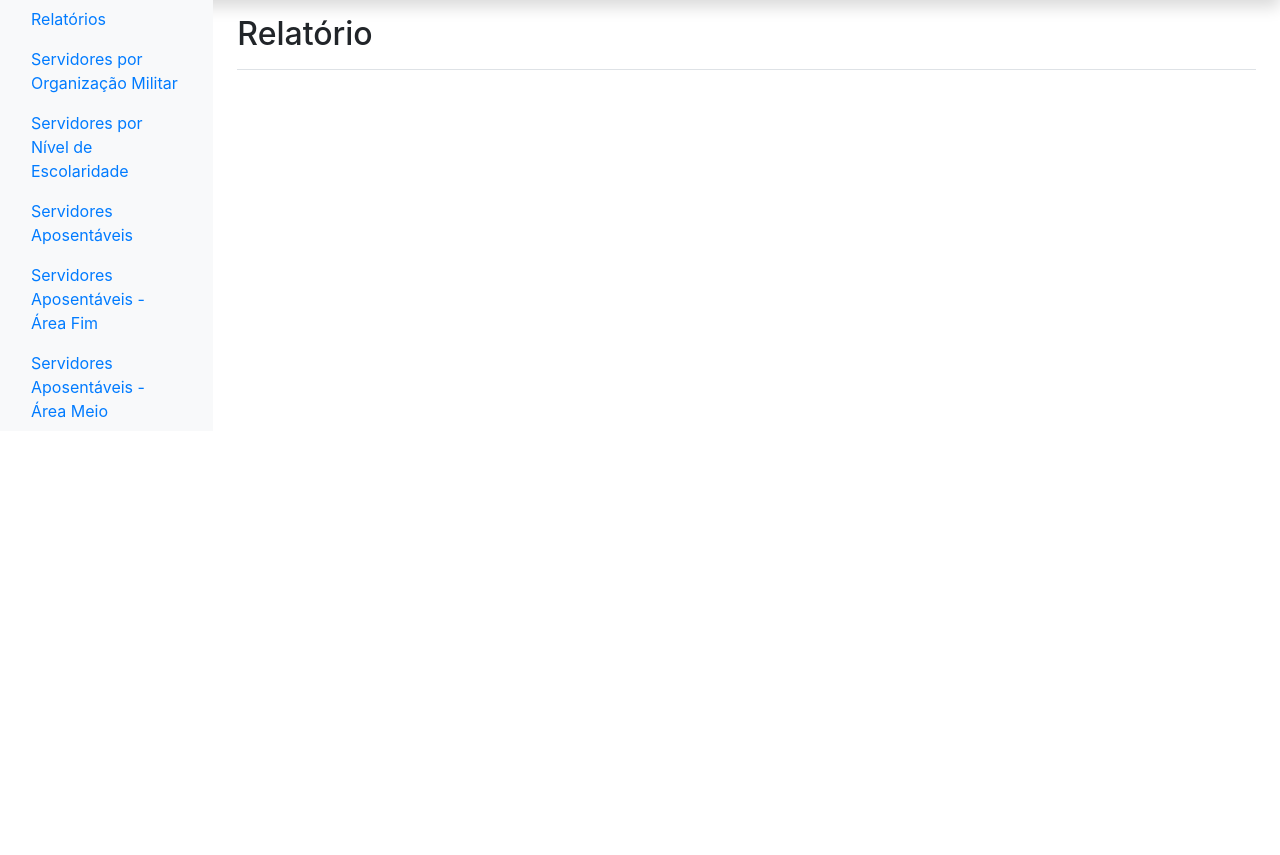
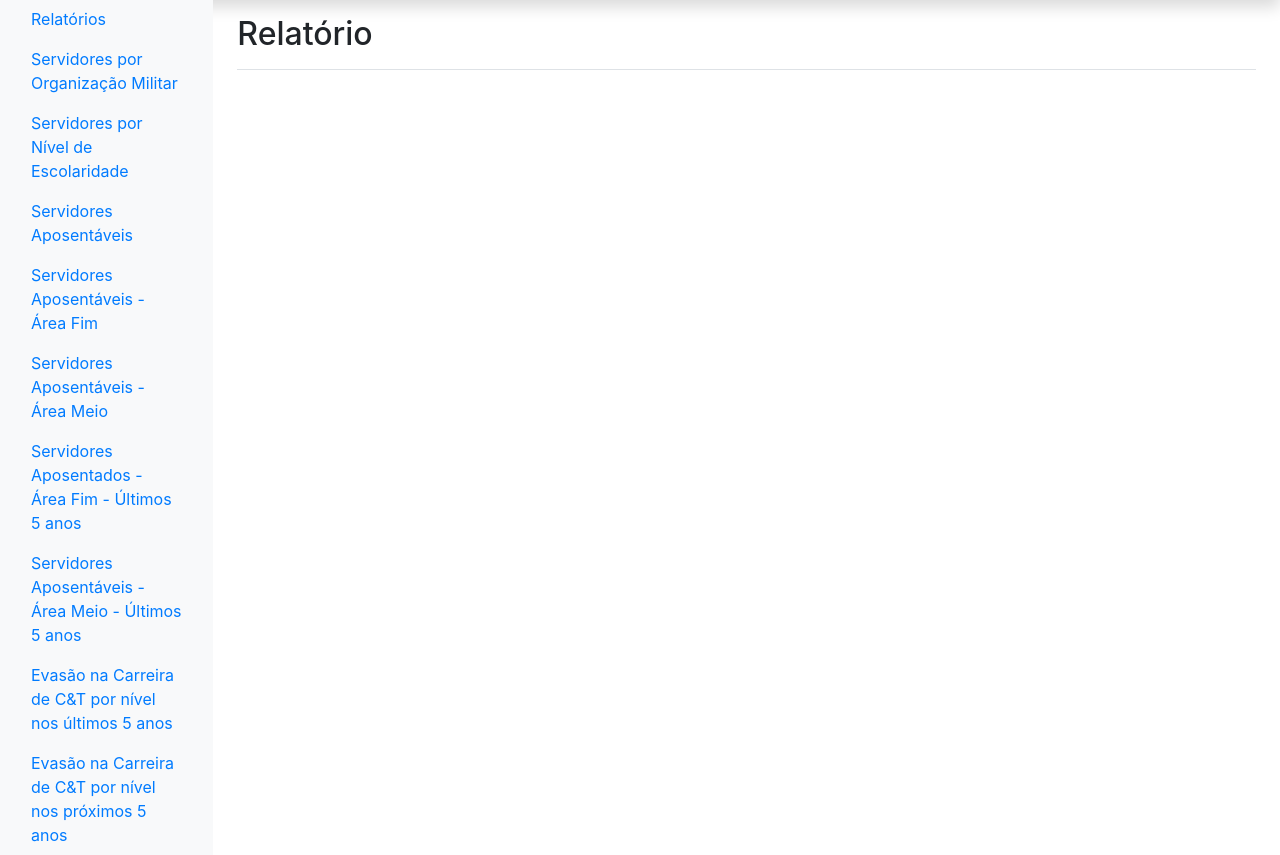
Before and after one commit to aimeemalzac/Cadastro-DCTA, a PHP site: page /curso/dashboard.php in a window 1280 px wide. Shown: the part 41-896 px from the top of the page. Before the commit the page ends 459 px from the top, so only its background shows below. Run offline with PHP 8.4, Linux system fonts and the light colour scheme; the visitor is signed in with stand-in values (Sample User, id 1); data that the repository does not hold is empty.

Commit message:
dashboard.php

```diff
--- a/dashboard.php
+++ b/dashboard.php
@@ -95,6 +95,30 @@ $nivel_usuario = $array['nivel_usuario'];
               Servidores Aposentáveis - Área Meio
             </a>
           </li>
+           <li class="nav-item">
+            <a class="nav-link" href="?pagina=servidoresAposentaveisFim5atras">
+              <span data-feather="users"></span>
+              Servidores Aposentados - Área Fim - Últimos 5 anos
+            </a>
+          </li>
+          <li class="nav-item">
+            <a class="nav-link" href="?pagina=servidoresAposentaveisMeio5atras">
+              <span data-feather="users"></span>
+              Servidores Aposentáveis - Área Meio - Últimos 5 anos
+            </a>
+          </li>
+          <li class="nav-item">
+            <a class="nav-link" href="?pagina=servidoresnivel5atras">
+              <span data-feather="users"></span>
+              Evasão na Carreira de C&T por nível nos últimos 5 anos
+            </a>
+          </li>
+          <li class="nav-item">
+            <a class="nav-link" href="?pagina=servidoresnivel5frente">
+              <span data-feather="users"></span>
+              Evasão na Carreira de C&T por nível nos próximos 5 anos
+            </a>
+          </li>
         </ul>
       </div>
     </nav>
@@ -121,7 +145,6 @@ $nivel_usuario = $array['nivel_usuario'];
             break;
 
 
-
       		case 'servidoresOm':
       			echo '<h2>Servidores por Organização Militar</h2>';
       			include 'dash/graficos/terceiroGrafico.php';
@@ -133,18 +156,39 @@ $nivel_usuario = $array['nivel_usuario'];
       			break;
 
       		case 'servidoresAposentaveis':
-      			echo '<h2>Aposentáveis por ano</h2>';
+      			echo '<h2>Totalidade de aposentáveis por ano</h2>';
             include 'dash/graficos/primeiroGrafico.php';
       			break;
 
           case 'servidoresAposentaveisFim':
-            echo '<h2>Aposentáveis por ano</h2>';
+
             include 'dash/graficos/quartoGrafico.php';
             break;
 
           case 'servidoresAposentaveisMeio':
-            echo '<h2>Aposentáveis por ano</h2>';
+
             include 'dash/graficos/quintoGrafico.php';
+            break;
+
+          case 'servidoresAposentaveisFim5atras':
+
+            include 'dash/graficos/setimoGrafico.php';
+            break;
+
+
+          case 'servidoresAposentaveisMeio5atras':
+
+            include 'dash/graficos/sextoGrafico.php';
+            break;
+
+          case 'servidoresnivel5atras':
+            echo '<h2>Evasão na Carreira de C&T por nível nos últimos 5 anos</h2>';
+            include 'dash/graficos/oitavoGrafico.php';
+            break;
+
+          case 'servidoresnivel5frente':
+            echo '<h2>Evasão na Carreira de C&T por nível nos próximos 5 anos</h2>';
+            include 'dash/graficos/nonoGrafico.php';
             break;
 
       		default:
```
